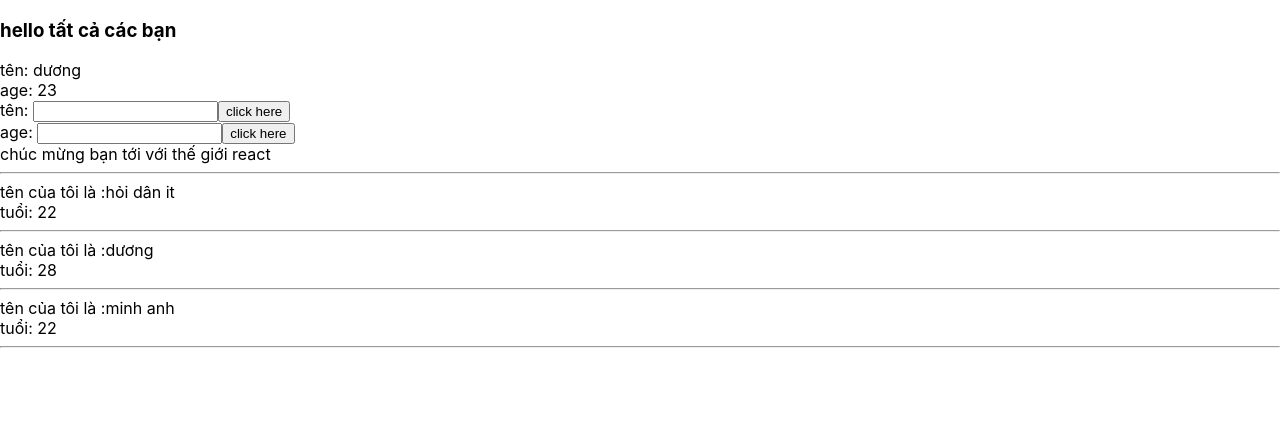
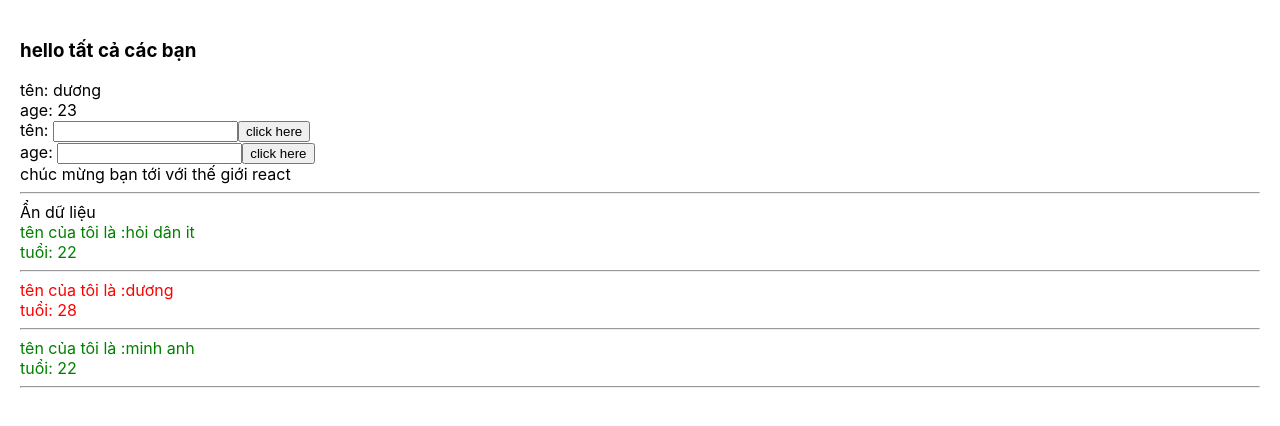
Before and after one commit to duongko/ReactJs, a React (Create React App) app: page / in a window 1280 px wide. Shown: the top 426 px of the page. Built offline with nearby package versions, Linux system fonts and the light colour scheme.

Commit message:
6/condition/

```diff
--- a/src/coponent/Displayinfo.js
+++ b/src/coponent/Displayinfo.js
@@ -2,30 +2,87 @@ import React from "react";
 
 class Displayinfo extends React.Component {
 
+    state = {
+        showlistUser: true
+    }
+    handleHide = () => {
+        // alert("heloo")
+        this.setState({
+            showlistUser: !this.state.showlistUser
+        })
+    }
+
+
 
     render() {
         //prop: property truyền dữ liệu từ component cha sang component con
-        console.log(this.props)
+        // console.log(this.props)
         const { listUser } = this.props;
+        console.log(listUser)
+        console.table(listUser)
+
+
 
         //đây là cách viết destructuring <=> const age= this.props.age
         return (
 
             <div>
+
+                <span onClick={() => this.handleHide()}>
+
+
+                    {this.state.showlistUser === true ? "Ẩn dữ liệu" : "Hiện dữ liệu"}
+                </span>
                 {/* tên của tôi là :{name}
                 <br></br>
                 tuổi: {age} */}
 
                 {listUser.map((user) => {
+
+
                     return (
-                        <div key={user.id}>
-                            tên của tôi là :{user.name}
-                            <br></br>
-                            tuổi: {user.age}
-                            <hr></hr>
+                        <div>
 
+
+
+                            {this.state.showlistUser &&
+                                <div key={user.id} className={+user.age > 22 ? "red" : "green"}>
+                                    tên của tôi là :{user.name}
+                                    <br></br>
+                                    tuổi: {user.age}
+                                    <hr></hr>
+
+                                </div>
+                            }
                         </div>
                     )
+
+                    // if (+user.age > 22) {
+
+                    //     return (
+                    //         <div key={user.id} className="red">
+                    //             tên của tôi là :{user.name}
+                    //             <br></br>
+                    //             tuổi: {user.age}
+                    //             <hr></hr>
+
+                    //         </div>
+                    //     )
+
+                    // } else {
+                    //     return (
+                    //         <div key={user.id} className="green">
+                    //             tên của tôi là :{user.name}
+                    //             <br></br>
+                    //             tuổi: {user.age}
+                    //             <hr></hr>
+
+                    //         </div>
+                    //     )
+
+                    // }
+
+
                 })}
             </div>
 
--- a/src/index.css
+++ b/src/index.css
@@ -1,4 +1,13 @@
+.red {
+  color: red;
+}
+
+.green {
+  color: green;
+}
+
 body {
+  padding: 20px;
   margin: 0;
   font-family: -apple-system, BlinkMacSystemFont, 'Segoe UI', 'Roboto', 'Oxygen',
     'Ubuntu', 'Cantarell', 'Fira Sans', 'Droid Sans', 'Helvetica Neue',
```
